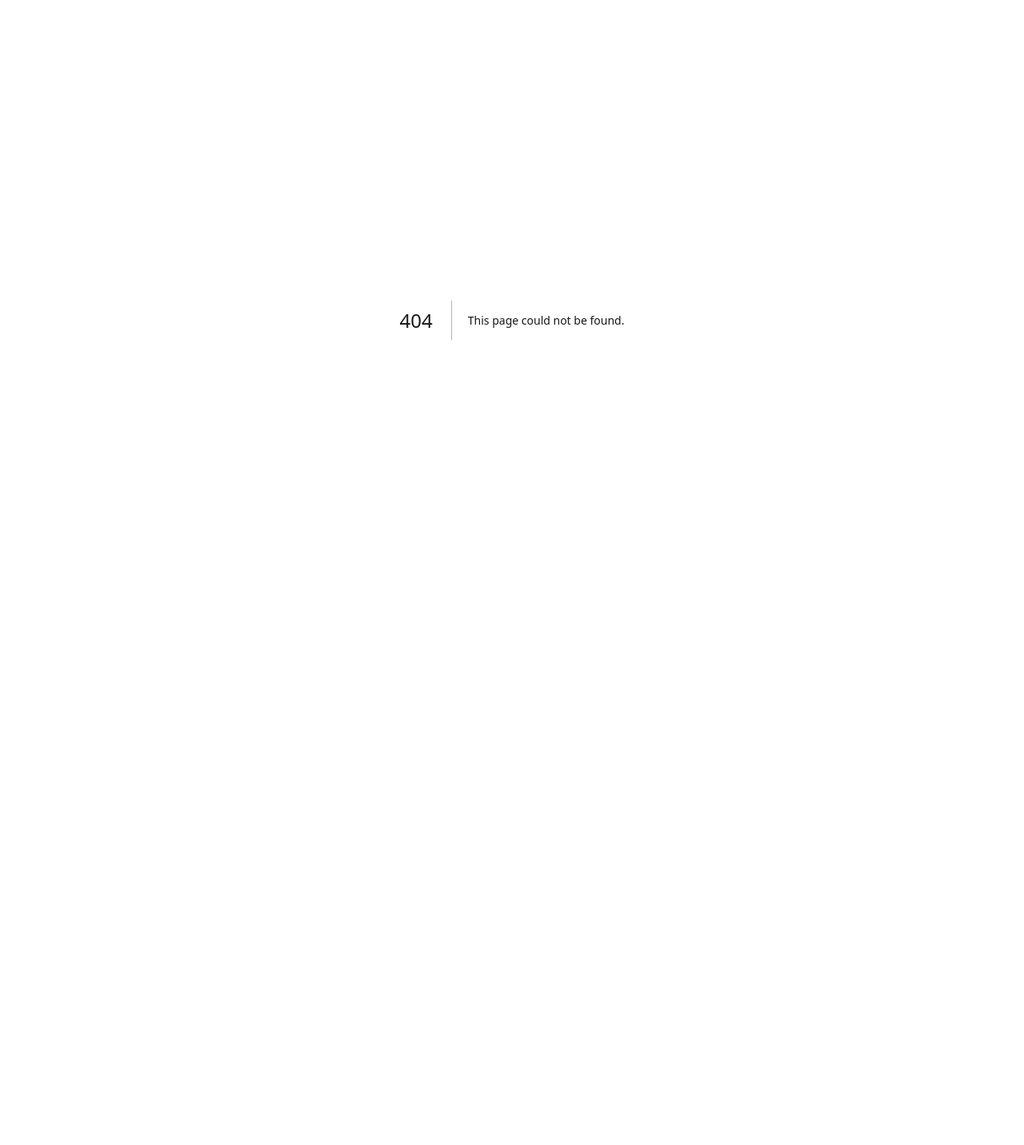
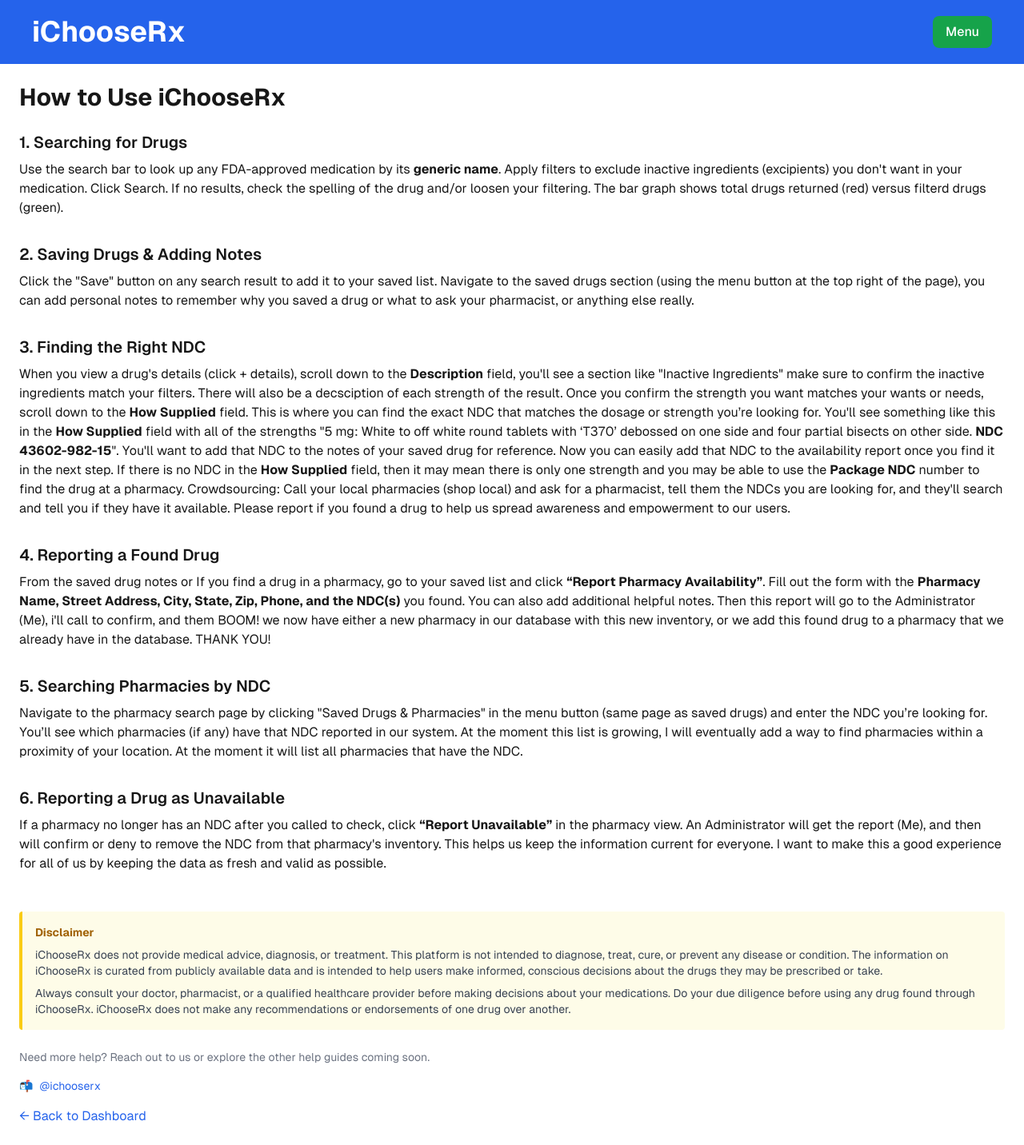
Before and after one commit to iChooseRx/iChooseRx_fe, a Next.js app: page /user-how-to in a window 1280 px wide. Before the commit this address had no page. Shown: the whole page at 80% size. Before the commit the page ends 800 px from the top, so only its background shows below. Built offline with nearby package versions, Linux system fonts and the light colour scheme; no server answers.

Commit message:
Adds a user: how to page and makes it navigable for all logged in users with the application header

```diff
--- /dev/null
+++ b/src/app/user-how-to/page.js
@@ -0,0 +1,107 @@
+"use client";
+
+import { useEffect, useState } from "react";
+import Link from "next/link";
+import DashboardHeader from "@/components/DashboardHeader";
+
+export default function UserHowToPage() {
+  const [isReady, setIsReady] = useState(false);
+
+  // Prevent Next.js hydration mismatch errors on first render
+  useEffect(() => {
+    setIsReady(true);
+  }, []);
+
+  if (!isReady) return null;
+  return (
+    <>
+      <DashboardHeader />
+      <main className="min-h-screen bg-background text-foreground p-6">
+        <h1 className="text-3xl font-bold mb-6">How to Use iChooseRx</h1>
+
+        <section className="mb-8">
+          <h2 className="text-xl font-semibold mb-2">1. Searching for Drugs</h2>
+          <p>
+            Use the search bar to look up any FDA-approved medication by its <strong>generic name</strong>.
+            Apply filters to exclude inactive ingredients (excipients) you don't want in your medication.
+            Click Search.
+            If no results, check the spelling of the drug and/or loosen your filtering.
+            The bar graph shows total drugs returned (red) versus filterd drugs (green).
+          </p>
+        </section>
+
+        <section className="mb-8">
+          <h2 className="text-xl font-semibold mb-2">2. Saving Drugs & Adding Notes</h2>
+          <p>
+            Click the "Save" button on any search result to add it to your saved list. Navigate to the saved drugs section (using the menu button at the top right of the page),
+            you can add personal notes to remember why you saved a drug or what to ask your pharmacist, or anything else really.
+          </p>
+        </section>
+
+        <section className="mb-8">
+          <h2 className="text-xl font-semibold mb-2">3. Finding the Right NDC</h2>
+          <p>
+            When you view a drug's details (click + details), scroll down to the <strong>Description</strong> field, you'll see a section like "Inactive Ingredients" make sure to confirm the inactive ingredients match your filters. There will also be a decsciption of each strength of the result. Once you confirm the strength you want matches your wants or needs, scroll down to the <strong>How Supplied</strong> field.
+            This is where you can find the exact NDC that matches the dosage or strength you’re looking for. You'll see something like this in the <strong>How Supplied</strong> field with all of the strengths "5 mg: White to off white round tablets with ‘T370’ debossed on one side and four partial bisects on other side. <strong>NDC 43602-982-15</strong>". You'll want to add that NDC to the notes of your saved drug for reference. Now you can easily add that NDC to the availability report once you find it in the next step. If there is no NDC in the <strong>How Supplied</strong> field, then it may mean there is only one strength and you may be able to use the <strong>Package NDC</strong> number to find the drug at a pharmacy.
+            Crowdsourcing: Call your local pharmacies (shop local) and ask for a pharmacist, tell them the NDCs you are looking for, and they'll search and tell you if they have it available. Please report if you found a drug to help us spread awareness and empowerment to our users.
+          </p>
+        </section>
+
+        <section className="mb-8">
+          <h2 className="text-xl font-semibold mb-2">4. Reporting a Found Drug</h2>
+          <p>
+            From the saved drug notes or
+            If you find a drug in a pharmacy, go to your saved list and click <strong>“Report Pharmacy Availability”</strong>.
+            Fill out the form with the <strong>Pharmacy Name, Street Address, City, State, Zip, Phone, and the NDC(s)</strong> you found. You can also add additional helpful notes. Then this report will go to the Administrator (Me), i'll call to confirm, and them BOOM! we now have either a new pharmacy in our database with this new inventory, or we add this found drug to a pharmacy that we already have in the database. THANK YOU!
+          </p>
+        </section>
+
+        <section className="mb-8">
+          <h2 className="text-xl font-semibold mb-2">5. Searching Pharmacies by NDC</h2>
+          <p>
+            Navigate to the pharmacy search page by clicking "Saved Drugs & Pharmacies" in the menu button (same page as saved drugs) and enter the NDC you’re looking for.
+            You’ll see which pharmacies (if any) have that NDC reported in our system.
+            At the moment this list is growing, I will eventually add a way to find pharmacies within a proximity of your location. At the moment it will list all pharmacies that have the NDC.
+          </p>
+        </section>
+
+        <section className="mb-8">
+          <h2 className="text-xl font-semibold mb-2">6. Reporting a Drug as Unavailable</h2>
+          <p>
+            If a pharmacy no longer has an NDC after you called to check, click <strong>“Report Unavailable”</strong> in the pharmacy view. An Administrator will get the report (Me), and then will confirm or deny to remove the NDC from that pharmacy's inventory.
+            This helps us keep the information current for everyone. I want to make this a good experience for all of us by keeping the data as fresh and valid as possible.
+          </p>
+        </section>
+
+        <section className="mt-12 p-4 bg-yellow-50 border-l-4 border-yellow-400 rounded text-sm text-gray-700 dark:bg-zinc-800 dark:text-gray-300">
+          <h2 className="font-bold mb-2 text-yellow-700 dark:text-yellow-300">Disclaimer</h2>
+          <p>
+            iChooseRx does not provide medical advice, diagnosis, or treatment. This platform is not intended to diagnose, treat, cure, or prevent any disease or condition. The information on iChooseRx is curated from publicly available data and is intended to help users make informed, conscious decisions about the drugs they may be prescribed or take.
+          </p>
+          <p className="mt-2">
+            Always consult your doctor, pharmacist, or a qualified healthcare provider before making decisions about your medications. Do your due diligence before using any drug found through iChooseRx. iChooseRx does not make any recommendations or endorsements of one drug over another.
+          </p>
+        </section>
+
+        <div className="mt-6 text-sm text-gray-500">
+          <p>Need more help? Reach out to us or explore the other help guides coming soon.</p>
+          <div className="mt-4 flex items-center space-x-2">
+            <span>📬</span>
+            <Link
+              href="https://www.instagram.com/ichooserx?igsh=MWpsNGJ0N3JjYWlndg=="
+              target="_blank"
+              rel="noopener noreferrer"
+              className="text-primary hover:underline"
+            >
+              @ichooserx
+            </Link>
+          </div>
+        </div>
+
+        <Link href="/dashboard" className="text-primary hover:underline mt-4 inline-block">
+          ← Back to Dashboard
+        </Link>
+      </main>
+    </>
+  );
+}
--- a/src/components/DashboardHeader.js
+++ b/src/components/DashboardHeader.js
@@ -1,10 +1,17 @@
 "use client";
+
 import { useEffect, useState, useRef } from "react";
 import Link from "next/link";
+import { usePathname } from "next/navigation";
 import { useDashboard } from "@/hooks/useDashboard";
 
 export default function DashboardHeader() {
-  const { handleLogout, handleDeleteAccount } = useDashboard();
+  const pathname = usePathname();
+  const isDashboardPage = pathname?.startsWith("/dashboard");
+
+  // ✅ Only call hook when on dashboard pages
+  const dashboard = isDashboardPage ? useDashboard() : null;
+
   const [role, setRole] = useState("user");
   const [menuOpen, setMenuOpen] = useState(false);
   const menuRef = useRef(null);
@@ -35,6 +42,9 @@ export default function DashboardHeader() {
 
   const closeMenu = () => setMenuOpen(false);
 
+  const handleLogout = dashboard?.handleLogout;
+  const handleDeleteAccount = dashboard?.handleDeleteAccount;
+
   return (
     <header className="h-20 flex justify-between items-center px-10 bg-primary text-white">
       <h1 className="text-4xl font-bold">iChooseRx</h1>
@@ -50,8 +60,7 @@ export default function DashboardHeader() {
 
         {/* Dropdown */}
         <div
-          className={`absolute right-0 mt-2 w-48 bg-white text-black rounded-lg shadow-lg transition-transform duration-300 origin-top ${menuOpen ? "scale-y-100" : "scale-y-0"
-            }`}
+          className={`absolute right-0 mt-2 w-48 bg-white text-black rounded-lg shadow-lg transition-transform duration-300 origin-top ${menuOpen ? "scale-y-100" : "scale-y-0"}`}
           style={{ transformOrigin: "top" }}
         >
           <ul className="flex flex-col p-2">
@@ -100,6 +109,17 @@ export default function DashboardHeader() {
             )}
 
             <li>
+              <Link
+                href="/user-how-to"
+                className="block px-4 py-2 hover:bg-gray-200 rounded"
+                onClick={closeMenu}
+              >
+                User: How To
+              </Link>
+            </li>
+
+            {handleLogout && (
+              <li>
                 <button
                   onClick={() => {
                     handleLogout();
@@ -110,7 +130,9 @@ export default function DashboardHeader() {
                   Logout
                 </button>
               </li>
+            )}
 
+            {handleDeleteAccount && (
               <li>
                 <button
                   onClick={() => {
@@ -122,6 +144,7 @@ export default function DashboardHeader() {
                   Delete Account
                 </button>
               </li>
+            )}
           </ul>
         </div>
       </div>
```
Lines whose indentation alone changed are shown as unchanged.
